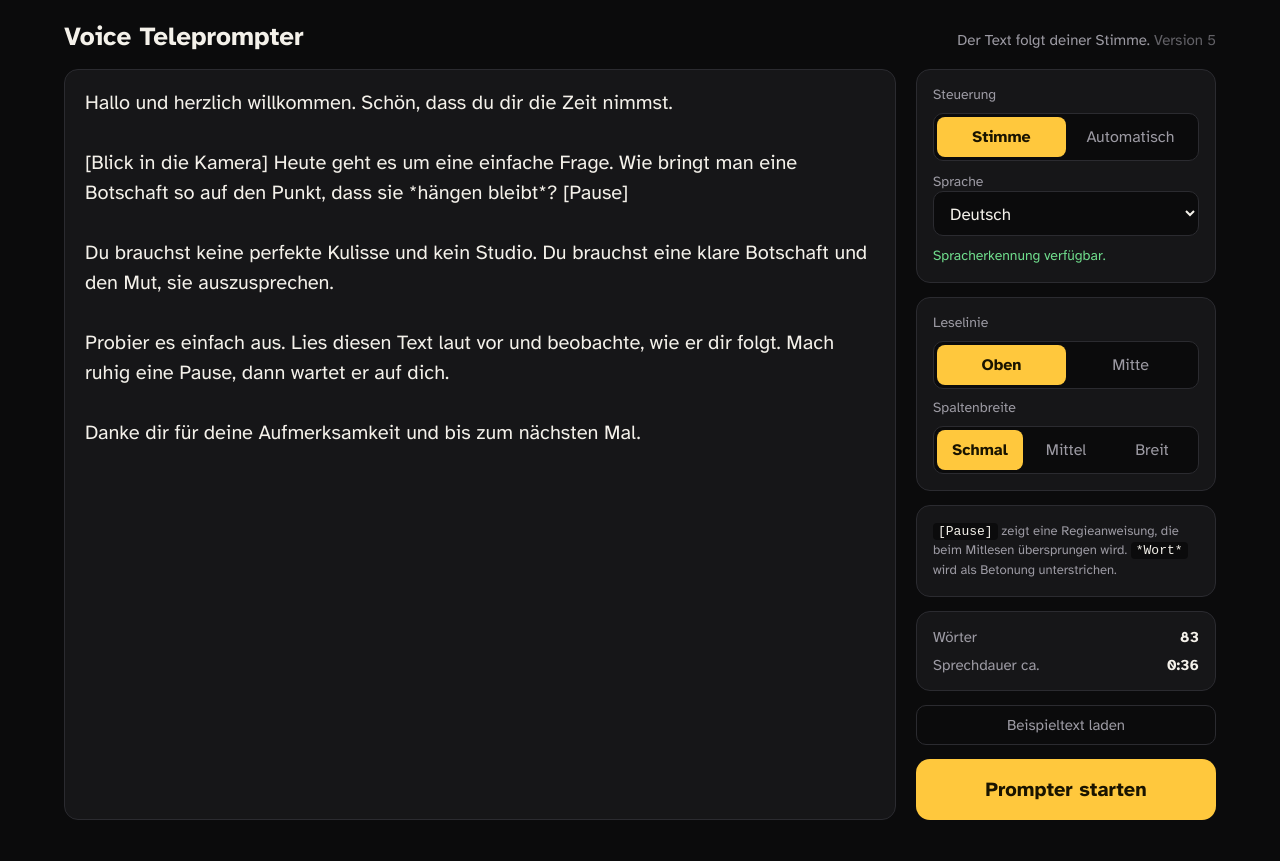
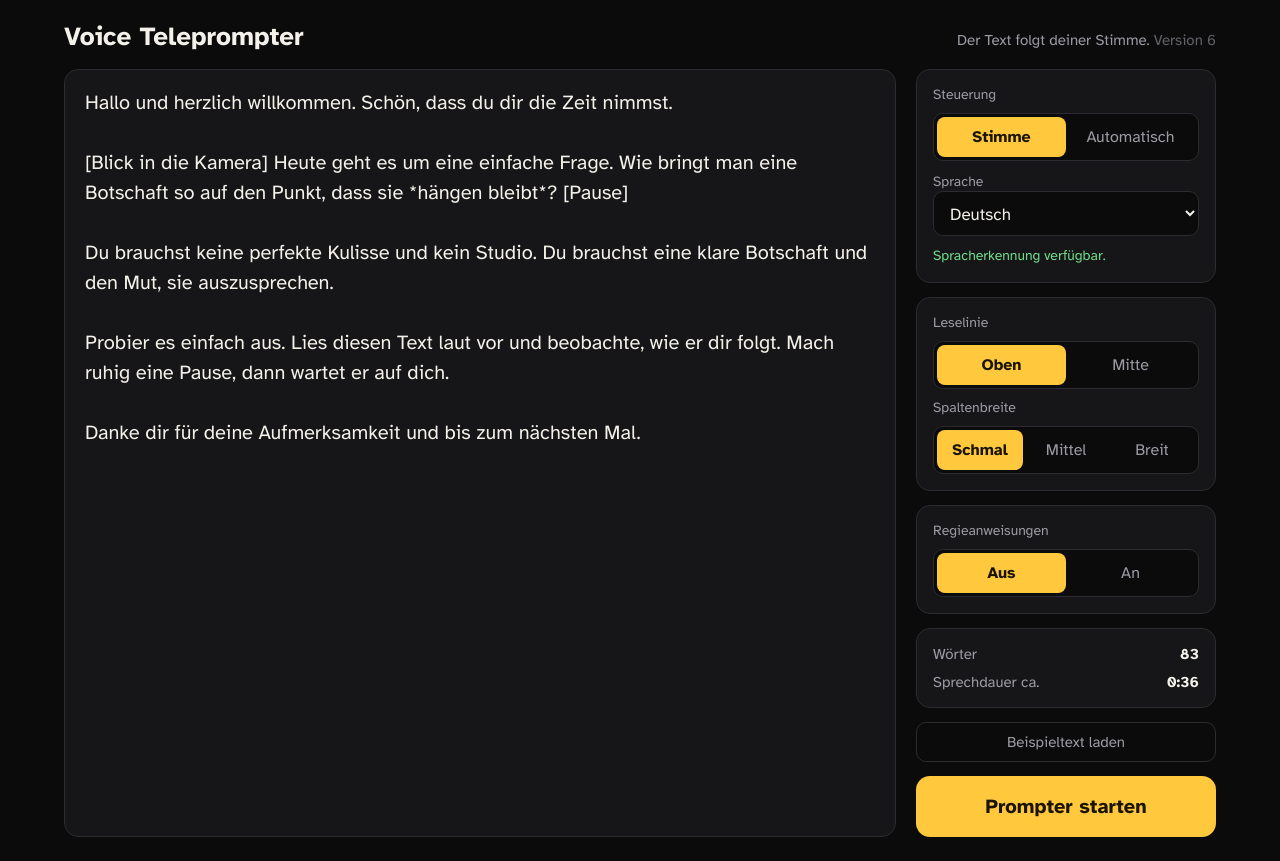
Before and after one commit to PatrickBruhn/prompter, a plain HTML site: page index.html in a window 1280 px wide. Drawn offline with Linux system fonts and the light colour scheme.

Commit message:
Regieanweisungen als Option, standardmäßig aus
Co-Authored-By: Claude Opus 5.5 <noreply@anthropic.com>
Claude-Session: https://claude.ai/code/session_01BoAgpB9knyKvWfuP4MJxAX

```diff
--- a/index.html
+++ b/index.html
@@ -113,7 +113,7 @@
 <section id="editor">
   <header>
     <h1>Voice Teleprompter</h1>
-    <p>Der Text folgt deiner Stimme. <span style="opacity:.6">Version 5</span></p>
+    <p>Der Text folgt deiner Stimme. <span style="opacity:.6">Version 6</span></p>
   </header>
   <div class="editor-body">
     <textarea id="script" spellcheck="false" aria-label="Text für den Teleprompter"></textarea>
@@ -152,7 +152,12 @@
         </div>
       </div>
       <div class="card">
-        <p class="hint"><code>[Pause]</code> zeigt eine Regieanweisung, die beim Mitlesen übersprungen wird. <code>*Wort*</code> wird als Betonung unterstrichen.</p>
+        <span class="cap">Regieanweisungen</span>
+        <div class="seg" role="group" aria-label="Regieanweisungen">
+          <button type="button" id="cuesOff" class="on">Aus</button>
+          <button type="button" id="cuesOn">An</button>
+        </div>
+        <p class="hint" id="cueHint"><code>[Pause]</code> zeigt eine Regieanweisung, die beim Mitlesen übersprungen wird. <code>*Wort*</code> wird als Betonung unterstrichen.</p>
       </div>
       <div class="card">
         <div class="stat"><span>Wörter</span><b id="words">0</b></div>
@@ -203,7 +208,7 @@
   var $ = function (id) { return document.getElementById(id); };
   var SR = window.SpeechRecognition || window.webkitSpeechRecognition;
   var S = {
-    mode: SR ? "voice" : "auto", lang: "de-DE", wpm: 140, size: 64, mirror: false, linePos: "top", col: "narrow",
+    mode: SR ? "voice" : "auto", lang: "de-DE", wpm: 140, size: 64, mirror: false, linePos: "top", col: "narrow", cues: false,
     words: [], cur: 0, pos: 0, target: 0, dist: 1, lineY: 0, lineH: 86,
     running: false, raf: 0, last: 0, rec: null, listening: false, hideT: 0
   };
@@ -221,12 +226,13 @@
       S.mirror = !!o.mirror;
       if (o.linePos) S.linePos = o.linePos;
       if (o.col) S.col = o.col;
+      S.cues = !!o.cues;
     } catch (e) { $("script").value = SAMPLE; }
   }
   function save() {
     try {
       localStorage.setItem("vp_text", $("script").value);
-      localStorage.setItem("vp_opts", JSON.stringify({ mode: S.mode, lang: S.lang, wpm: S.wpm, size: S.size, mirror: S.mirror, linePos: S.linePos, col: S.col }));
+      localStorage.setItem("vp_opts", JSON.stringify({ mode: S.mode, lang: S.lang, wpm: S.wpm, size: S.size, mirror: S.mirror, linePos: S.linePos, col: S.col, cues: S.cues }));
     } catch (e) {}
   }
 
@@ -242,6 +248,9 @@
     $("voiceOpts").hidden = S.mode !== "voice";
     $("autoOpts").hidden = S.mode !== "auto";
     $("lang").value = S.lang; $("wpm").value = S.wpm;
+    $("cuesOff").classList.toggle("on", !S.cues);
+    $("cuesOn").classList.toggle("on", S.cues);
+    $("cueHint").hidden = !S.cues;
     $("posTop").classList.toggle("on", S.linePos === "top");
     $("posMid").classList.toggle("on", S.linePos === "mid");
     document.querySelectorAll("[data-col]").forEach(function (b) { b.classList.toggle("on", b.dataset.col === S.col); });
@@ -258,6 +267,8 @@
   $("modeAuto").addEventListener("click", function () { S.mode = "auto"; refreshEditor(); });
   $("lang").addEventListener("change", function () { S.lang = this.value; refreshEditor(); });
   $("wpm").addEventListener("input", function () { var v = parseInt(this.value, 10); if (v >= 60 && v <= 260) { S.wpm = v; refreshEditor(); } });
+  $("cuesOff").addEventListener("click", function () { S.cues = false; refreshEditor(); });
+  $("cuesOn").addEventListener("click", function () { S.cues = true; refreshEditor(); });
   $("posTop").addEventListener("click", function () { S.linePos = "top"; refreshEditor(); });
   $("posMid").addEventListener("click", function () { S.linePos = "mid"; refreshEditor(); });
   document.querySelectorAll("[data-col]").forEach(function (b) { b.addEventListener("click", function () { S.col = b.dataset.col; refreshEditor(); }); });
@@ -276,6 +287,7 @@
       para.trim().split(/(\[[^\]]*\]|\*[^*]+\*)/).forEach(function (seg) {
         if (!seg || !seg.trim()) return;
         if (seg.charAt(0) === "[" && seg.charAt(seg.length - 1) === "]") {
+          if (!S.cues) return;
           if (!first) p.appendChild(document.createTextNode(" "));
           var c = document.createElement("span");
           c.className = "cue"; c.textContent = seg.slice(1, -1).trim();
@@ -289,7 +301,7 @@
           var n = norm(tok);
           if (!n) { p.appendChild(document.createTextNode(tok)); return; }
           var s = document.createElement("span");
-          s.className = emph ? "w em" : "w"; s.textContent = tok; s.dataset.i = S.words.length;
+          s.className = emph && S.cues ? "w em" : "w"; s.textContent = tok; s.dataset.i = S.words.length;
           p.appendChild(s);
           S.words.push({ el: s, n: n });
         });
```
